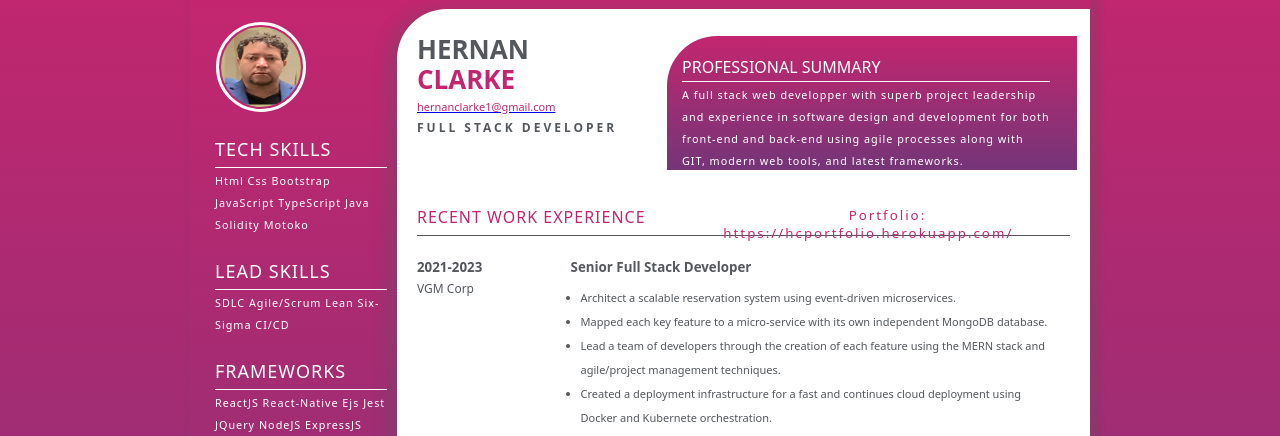
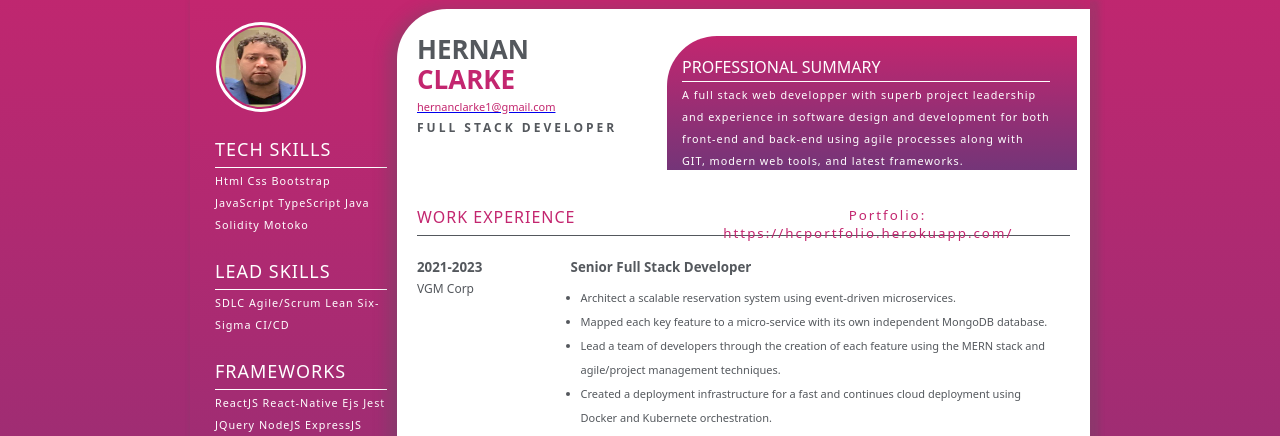
Before and after one commit to hcdclove/hernan-clarke-resume, a Node server app: page / in a window 1280 px wide. Shown: the part 51-487 px from the top of the page. Run offline with Node 20, Linux system fonts and the light colour scheme.

Commit message:
HC Resume v3.1.0

```diff
--- a/views/index.ejs
+++ b/views/index.ejs
@@ -120,7 +120,7 @@
 
         <br />   <br /> <br />
         <div>
-        <h2 class="heading">Recent Work Experience</h2>
+        <h2 class="heading">Work Experience</h2>
         <div class='view-portfolio'>
           <div class='portfolio-btn'>
             <form action="/" method="post">
```
